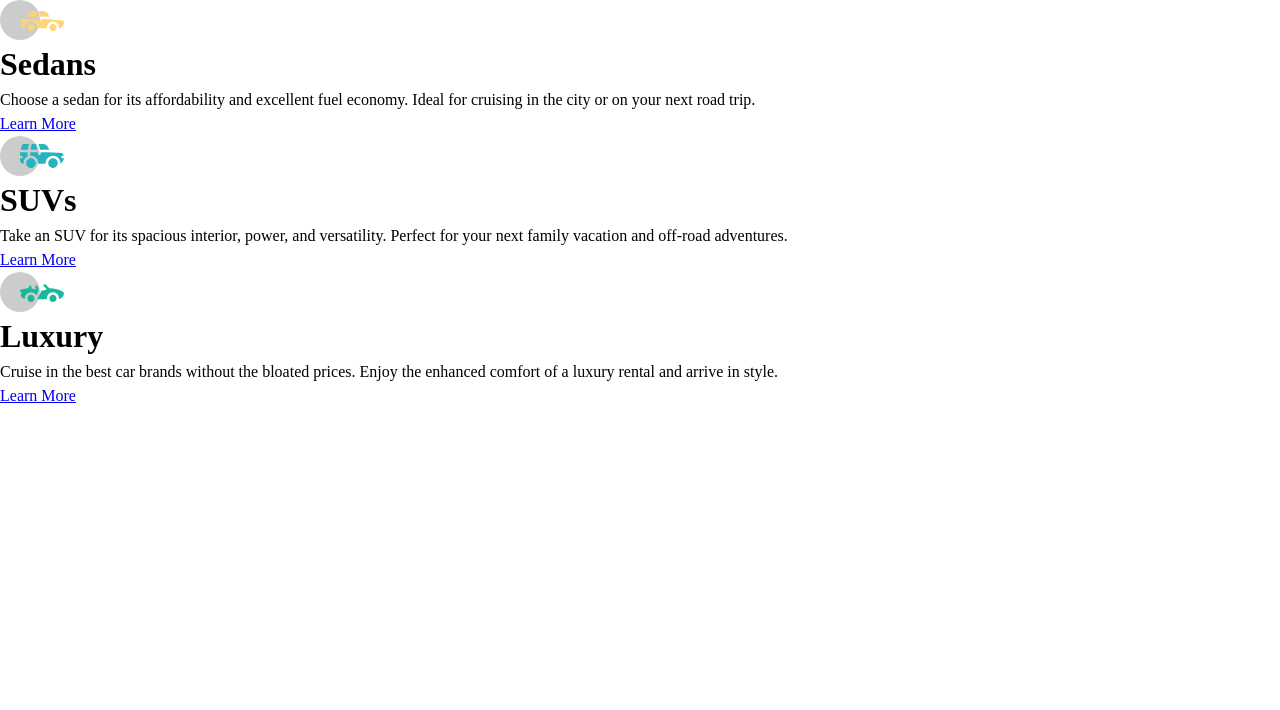
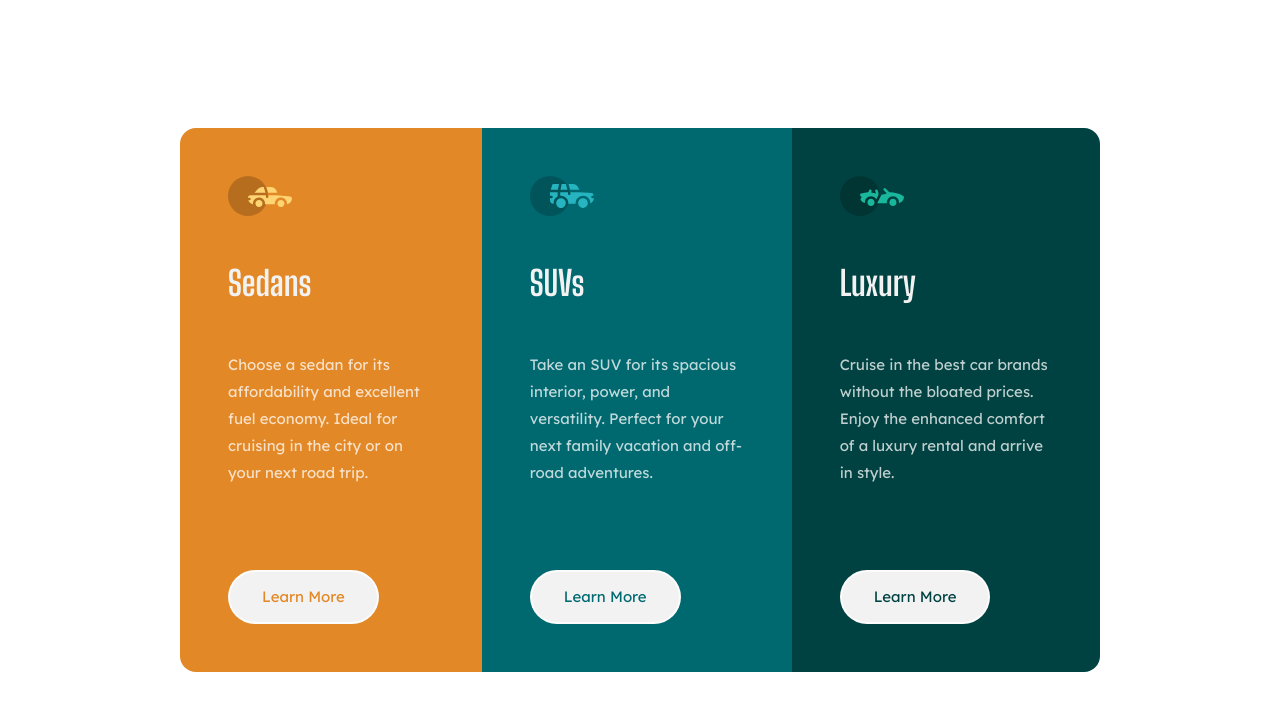
Before and after one commit to rflkowalski/fem-newbie-3-column-preview-card-component, a plain HTML site: page index.html in a window 1280 px wide. Drawn offline with Linux system fonts and the light colour scheme.

Commit message:
Update style.css
- create all css styles

```diff
--- a/css/style.css
+++ b/css/style.css
@@ -88,5 +88,120 @@ select {
     }
 }
 
-/* font-family: 'Big Shoulders Display', cursive; */
-/* font-family: 'Lexend Deca', sans-serif; */
+a,
+a:focus,
+a:visited {
+    text-decoration: none;
+    cursor: pointer;
+    outline: none;
+    display: inline-block;
+}
+
+.container {
+    max-width: 20.25rem;
+    margin: 5.625rem auto 5.625rem auto;
+}
+
+.card {
+    padding: 3rem;
+}
+
+.card:first-of-type {
+    border-top-left-radius: 1rem;
+    border-top-right-radius: 1rem;
+}
+
+.card:last-of-type {
+    border-bottom-left-radius: 1rem;
+    border-bottom-right-radius: 1rem;
+}
+
+.card__header {
+    margin-top: 2.625rem;
+    margin-bottom: 2.625rem;
+    font-family: 'Big Shoulders Display', cursive;
+    font-size: var(--fs-500);
+    font-weight: var(--fw-500);
+    color: var(--clr-neutral-200);
+}
+
+.card--orange {
+    background-color: var(--clr-primary-300);
+}
+
+.card--dark-cyan {
+    background-color: var(--clr-primary-600);
+}
+
+.card--very-dark-cyan {
+    background-color: var(--clr-primary-700);
+}
+
+.card__paragraph {
+    margin-bottom: 2rem;
+    font-family: 'Lexend Deca', sans-serif;
+    font-size: var(--fs-400);
+    font-weight: var(--fw-400);
+    color: var(--clr-neutral-100);
+    line-height: 1.8;
+}
+
+.card__btn {
+    background-color: var(--clr-neutral-200);
+    padding: 0.875rem 2rem;
+    font-family: 'Lexend Deca', sans-serif;
+    font-size: var(--fs-400);
+    font-weight: var(--fw-400);
+    border: 2px solid var(--clr-neutral-100);
+    border-radius: 5rem;
+    transition: all 0.3s ease;
+}
+
+.card__btn--orange {
+    color: var(--clr-primary-300);
+}
+
+.card__btn--dark-cyan {
+    color: var(--clr-primary-600);
+}
+
+.card__btn--very-dark-cyan {
+    color: var(--clr-primary-700);
+}
+
+.card__btn:hover {
+    color: var(--clr-neutral-200);
+    background-color: transparent;
+}
+
+@media (min-width: 36rem) {
+    main {
+        height: 100vh;
+        width: 100vw;
+        display: grid;
+        place-items: center;
+    }
+    .container {
+        max-width: 57.5rem;
+        margin: 0;
+
+        display: flex;
+        flex-direction: row;
+    }
+
+    .card:first-of-type {
+        border-top-left-radius: 1rem;
+        border-top-right-radius: 0;
+        border-bottom-left-radius: 1rem;
+    }
+
+    .card:last-of-type {
+        border-top-right-radius: 1rem;
+        border-bottom-right-radius: 1rem;
+        border-bottom-left-radius: 0;
+    }
+
+    .card__paragraph {
+        margin-bottom: 5.25rem;
+    }
+} ;
```
